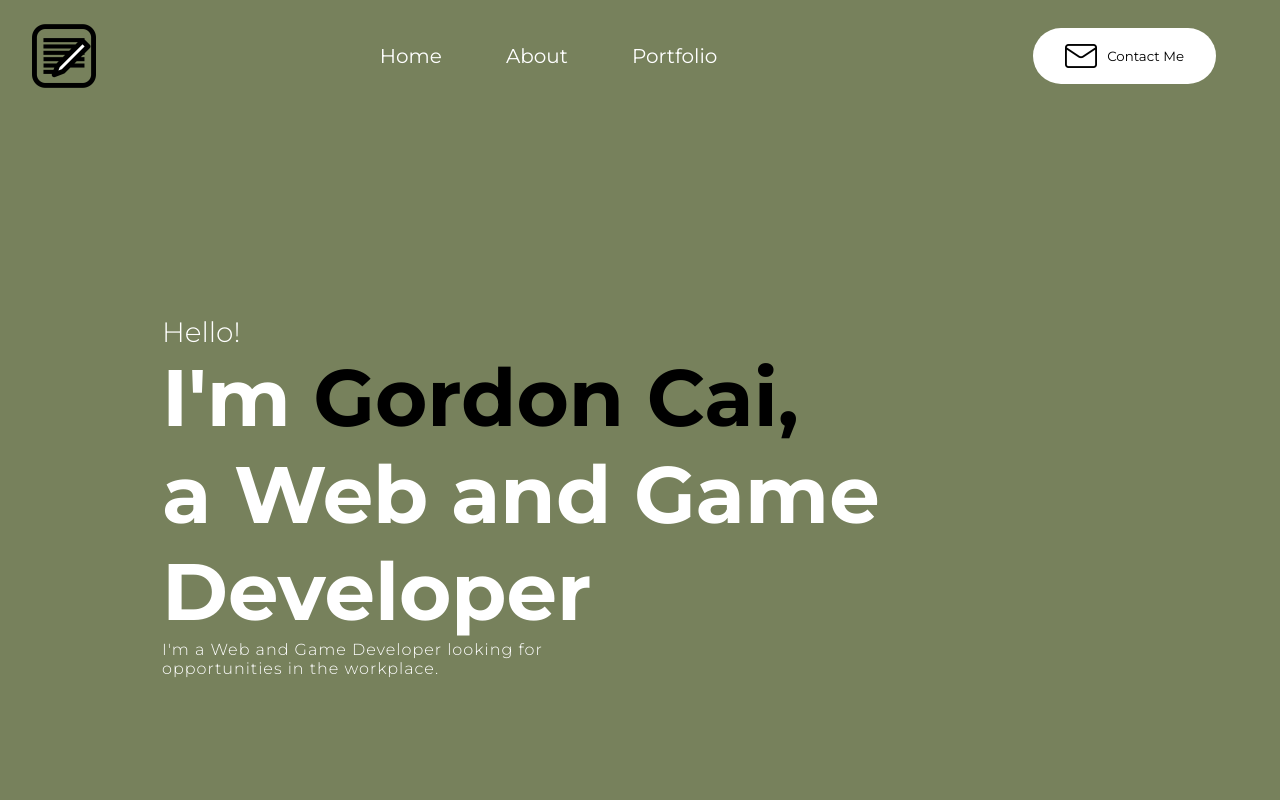
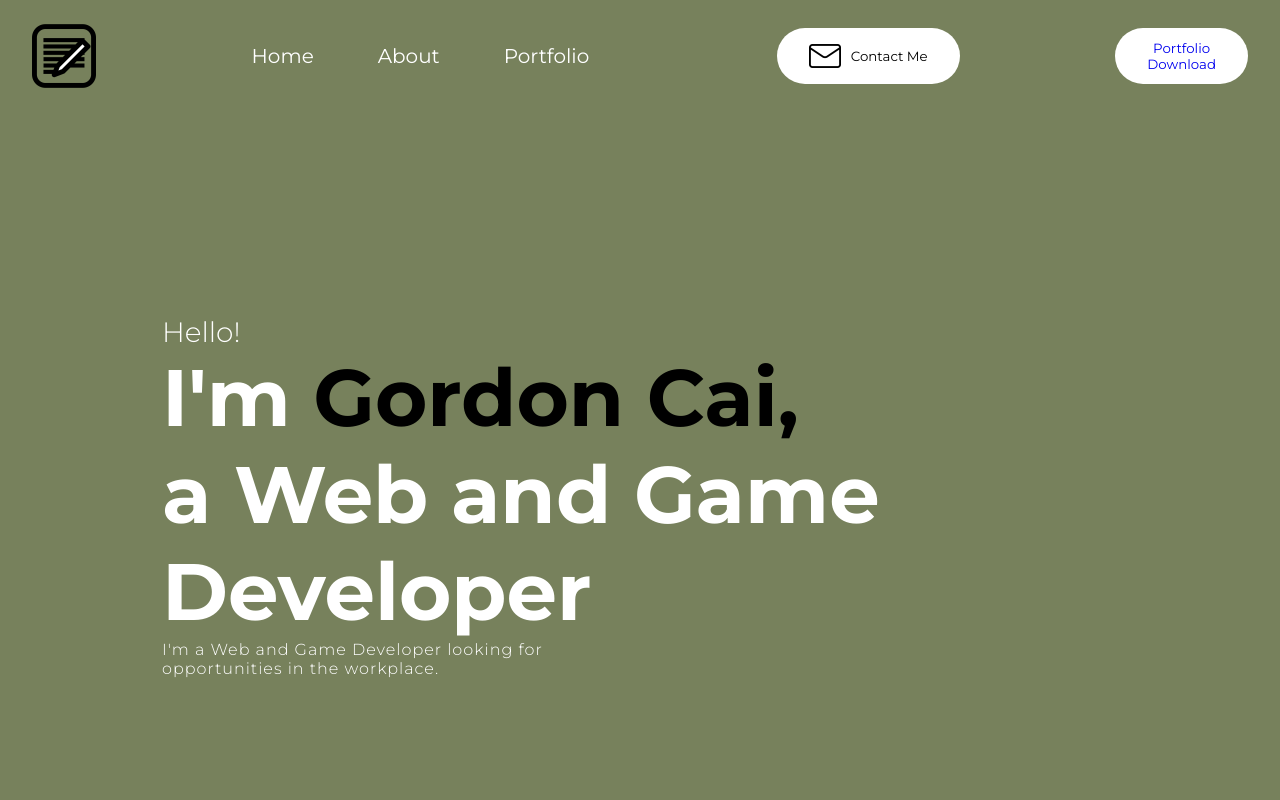
Before and after one commit to gocai/portfolio, a React (Create React App) app: page / in a window 1280 px wide. Shown: the top 800 px of the page. Built offline with nearby package versions, Linux system fonts and the light colour scheme.

Commit message:
Adding Resume PDF in Navbar

```diff
--- a/package.json
+++ b/package.json
@@ -10,7 +10,7 @@
     "@testing-library/user-event": "^13.5.0",
     "react": "^18.3.1",
     "react-dom": "^18.3.1",
-    "react-scripts": "5.0.1",
+    "react-scripts": "^5.0.1",
     "react-scroll": "^1.9.0",
     "web-vitals": "^2.1.4"
   },
--- a/src/components/navbar/navbar.css
+++ b/src/components/navbar/navbar.css
@@ -58,6 +58,23 @@
     width: 2rem;
     margin-right: 10px;
 }
+.portfolioDownloadButton{
+    border: none;
+    background: rgb(255, 255, 255);
+    color:black;
+    display: flex;
+    align-items: center;
+    justify-content: center;
+    padding: 0 2rem;
+    border-radius: 12rem;
+    transition-duration: 0.4s;
+    cursor: pointer;
+    padding: 0.75rem 2rem;
+}
+.portfolioDownloadButton:hover{
+    background-color: rgb(134, 127, 127);
+    color:white;
+}
 
 @media screen and (max-width:840px){
     .desktopMenuListItem{
--- a/src/components/navbar/navbar.js
+++ b/src/components/navbar/navbar.js
@@ -2,6 +2,8 @@ import React from 'react'
 import "./navbar.css";
 import logo from "../../assets/logo.png";
 import contactme from "../../assets/contactme.png";
+import pdf from '../../assets/Resume.pdf';
+
 import {Link} from 'react-scroll';
 
 const Navbar = () => {
@@ -19,6 +21,9 @@ const Navbar = () => {
         Contact Me
         </button>
         </Link>
+        <button className="portfolioDownloadButton">
+          <a href={pdf} target="_blank" rel="noreferrer">Portfolio<br />Download</a>
+        </button>
     </nav>
   )
 }
```
Also changed, not shown: 2 other files (tests, documents, lock files or other folders).
